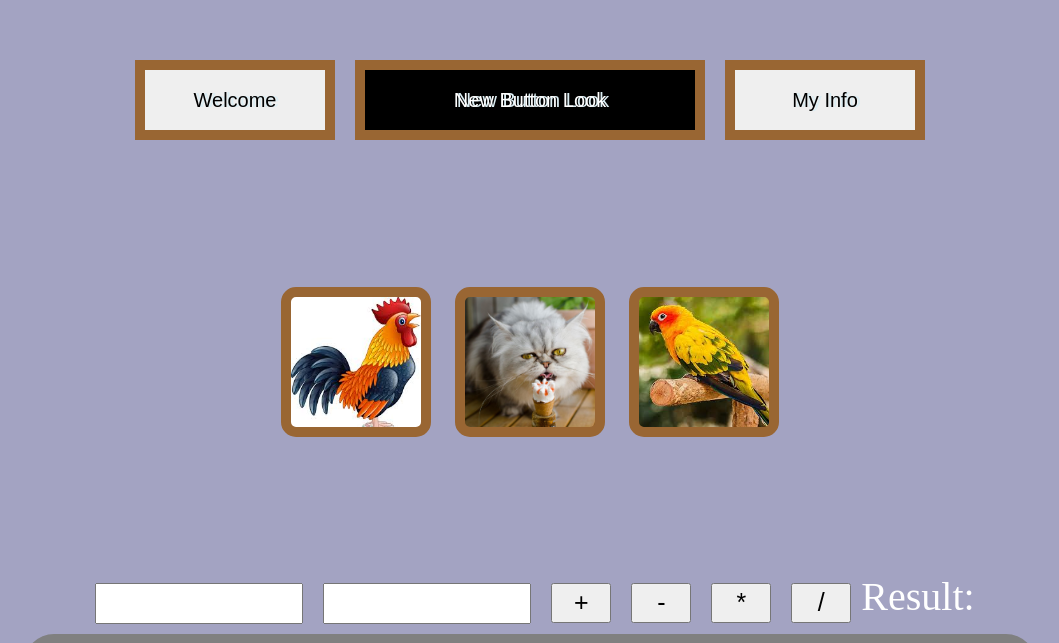
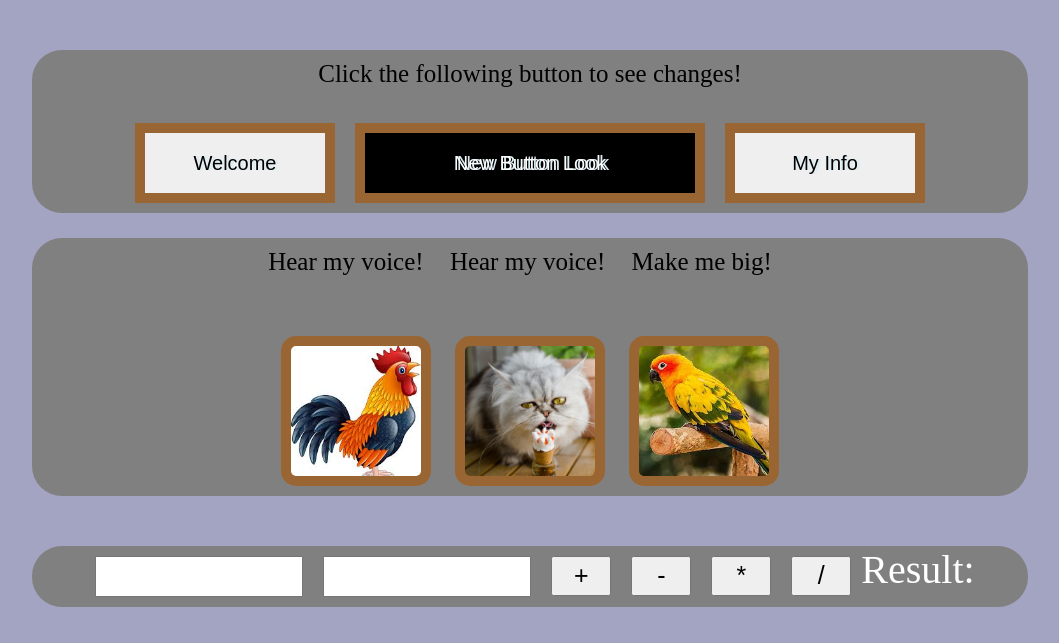
Before and after one commit to chandrapub/manipulate-dom-element, a plain HTML site: page index.html in a window 1280 px wide. Both pictures are taken after a click on the button "My name". Shown: the part 156-799 px from the top of the page, without its empty margins (110-1169 px from the left). Drawn offline with Linux system fonts and the light colour scheme.

Commit message:
some change

```diff
--- a/index.html
+++ b/index.html
@@ -4,22 +4,20 @@
 <head>
   <meta charset="utf-8">
   <title>Drum Kit</title>
-  <!-- <link rel="stylesheet" href="styles.css"> -->
   <link href="https://fonts.googleapis.com/css?family=Arvo" rel="stylesheet">
   <link rel="stylesheet" type="text/css" href="style.css">
 </head>
 
 <body>
-<div>
+<!-- <div> -->
+<div class="container">
   <h1 id="title">Play with DOM elements</h1>
-<div>
-  <section>
+
+  <div class="sub-container">
+      <p class="sub-heading"> Click the following button to see changes! </p>
       <div class="clickBtn">
           <button class="infoBtn btnStndrd" onclick="showPersonalInfo()">Welcome</button>
-
-
           <button class="changeBtn btnStndrd " onclick="changeButton()">My name</button>
-
           <button class = "btnStndrd" onclick="showText()">My Info</button>
       </div>
     <div id = "displayName"> </div>
@@ -28,14 +26,18 @@
         <p>Dept: Web Development </p>
         <p>School: Copenhagen Business Academy </p>
     </div>
-  </section>
+  </div>
+
+  <div class="sub-container">
+    <p class="sub-heading"> <span class="sub-heading-text">Hear my voice!</span> <span class="sub-heading-text">Hear my voice!</span> <span class="sub-heading-text">Make me big!</span></p>
     <div class="set">
       <button class="cock imgSound"></button>
       <button class="cat imgSound"></button>
       <button class="bird imgSound" onmouseover="biggerImg(this)" onmouseout="normalImg(this)"></button>
     </div>
-
-  <div class="calDiv">
+  </div>
+<div class="sub-container">
+  <div class="calDiv set">
       <input id ="input1" class="txtIpt" type="text" name="num1">
       <input id ="input2" class="txtIpt" type="te" name="num2">
       <button id="add" class="btn-operator" onclick="add()">+</button>
@@ -44,8 +46,10 @@
       <button id="division" class="btn-operator" onclick="division()">/</button>
       <label style ="font-size:40px; color: white;">Result: </label><label id="showResult" style ="font-size:40px; color: green;" ></label>
   </div>
+</div>
 
-  <div class="container">
+  <div class="sub-container">
+    <div class="set">
       <p id ="headLine"> Player </p>
       <div class="playerContainer">
         <div class="playerSubContainer">
@@ -59,6 +63,7 @@
       </div>
       <button class="button" onclick="window.location.reload()">Start to Play</button>
   </div>
+</div>
 
 </div>
   <footer>
@@ -69,41 +74,9 @@
 
   <script type="text/javascript">
 
-function biggerImg(x) {
-  x.style.height = "250px";
-  x.style.width = "250px";
-}
-
-function normalImg(x) {
-  x.style.height = "150px";
-  x.style.width = "150px";
-}
-
-window.onload = function() {
-  document.getElementById('showInfo').style.display = 'none';
-};
-  function showText() {
-    var x = document.getElementById("showInfo");
-    if (x.style.display === "none") {
-      x.style.display = "block";
-    } else {
-      x.style.display = "none";
-    }
-  }
-  // document.querySelector(".changeBtn").addEventListener('click', changeButton);
-
-    function changeButton(){
-      let changeBtnTxt = document.querySelector(".changeBtn");
-      changeBtnTxt.style.color = 'white';
-      changeBtnTxt.style.backgroundColor = 'black';
-      changeBtnTxt.style.padding = '10px';
-      changeBtnTxt.style.width = '350px';
-      changeBtnTxt.innerHTML = 'New Button Look';
-      changeBtnTxt.style.textAlign = 'center';
-    }
 
   </script>
-</div>
+<!-- </div> -->
   <script type="text/javascript" src="script.js"></script>
 </body>
 
--- a/script.js
+++ b/script.js
@@ -1,6 +1,7 @@
 
 	document.getElementById("title").style.color = "green";
 
+//Welcome event
 	function showPersonalInfo()
 		{
 		let name = document.createElement("span");
@@ -9,6 +10,35 @@ function showPersonalInfo()
 		name.innerHTML = "Welcome!!!";
 		document.querySelector("#displayName").appendChild(name);
 	}
+
+
+
+
+//Change button look
+function changeButton(){
+	      let changeBtnTxt = document.querySelector(".changeBtn");
+	      changeBtnTxt.style.color = 'white';
+	      changeBtnTxt.style.backgroundColor = 'black';
+	      changeBtnTxt.style.padding = '10px';
+	      changeBtnTxt.style.width = '350px';
+	      changeBtnTxt.innerHTML = 'New Button Look';
+	      changeBtnTxt.style.textAlign = 'center';
+	    }
+
+//Display my info detail
+	window.onload = function() {
+	  document.getElementById('showInfo').style.display = 'none';
+	};
+	  function showText() {
+	    var x = document.getElementById("showInfo");
+	    if (x.style.display === "none") {
+	      x.style.display = "block";
+	    } else {
+	      x.style.display = "none";
+	    }
+	  }
+
+
 
 
 
@@ -25,6 +55,18 @@ function playSound1(){
 	let sound = new Audio("./Cat-meow.mp3");
 	sound.play();
 	}
+//Change button using onmouseover event
+function biggerImg(x) {
+	  x.style.height = "250px";
+	  x.style.width = "250px";
+	}
+
+	function normalImg(x) {
+	  x.style.height = "150px";
+	  x.style.width = "150px";
+	}
+
+// Simple calculator
 
 	let resultCal;
 	function add(){
@@ -57,6 +99,8 @@ function division(){
 	function result(){
 		let finalResult = document.getElementById('showResult').innerHTML = resultCal;
 	}
+
+// Dice game
 
 	let imageArray = ["dice1.png", "dice2.png","dice3.png","dice4.png","dice5.png", "dice6.png"];
 
--- a/style.css
+++ b/style.css
@@ -58,7 +58,7 @@ background-size: cover;
 }
 
 .set {
-  margin: 10% auto;
+  margin: 5% auto;
 }
 
 .game-over {
@@ -159,10 +159,25 @@ footer{
     font-size: 30px;
   }
 
-  .container{
+  .sub-container{
     background-color: gray;
     text-align: center;
     max-width: 80%;
     margin: auto;
     border-radius: 30px;
+
   }
+
+  .container{
+    margin: 10px;
+    padding:
+  }
+  .sub-heading{
+    padding-top: 10px;
+    font-size: 25px;
+
+  }
+  .sub-heading-text{
+    margin-right: 20px;
+    font-size: 25px;
+  }
```
Lines whose indentation alone changed are shown as unchanged.
